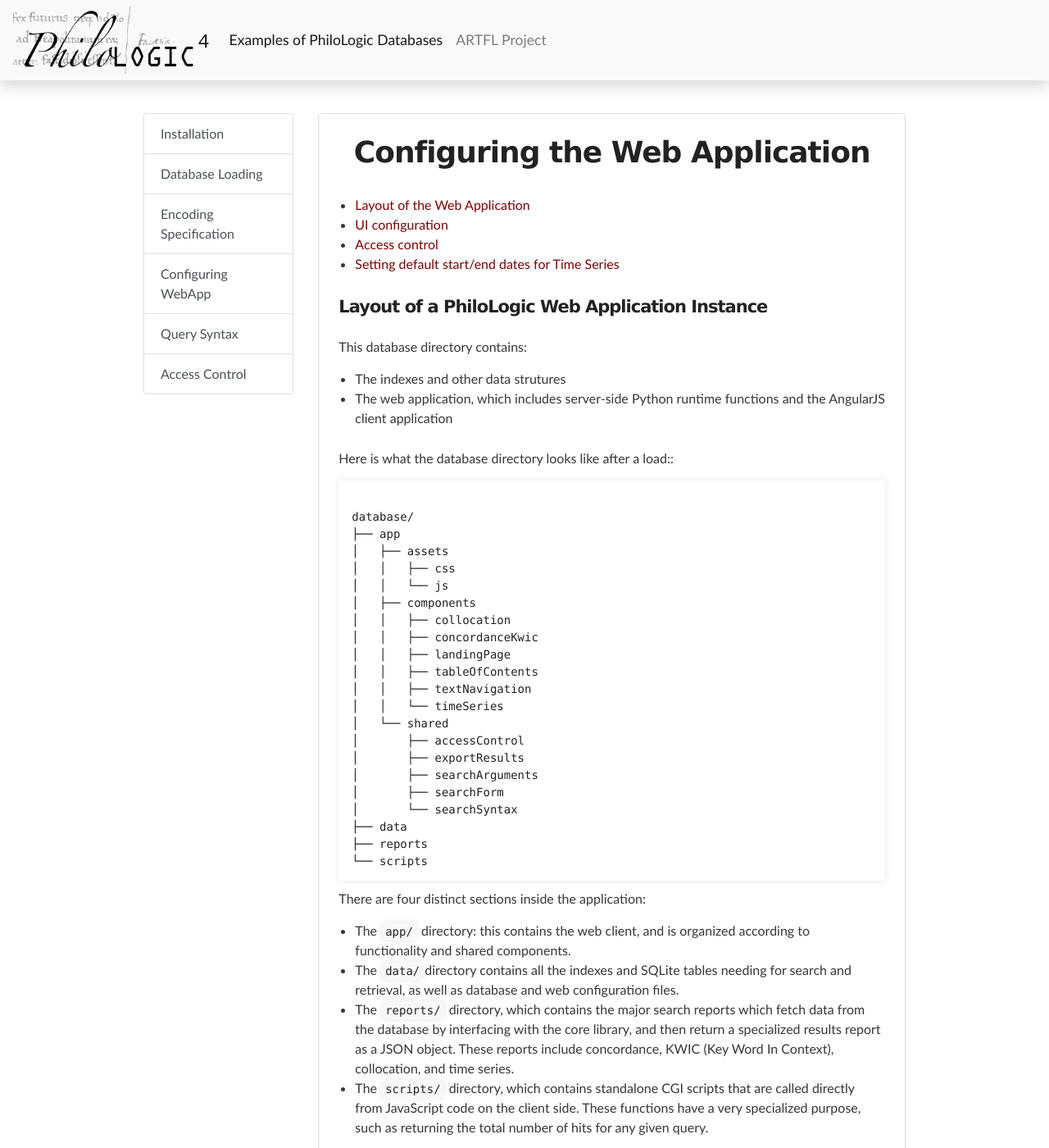
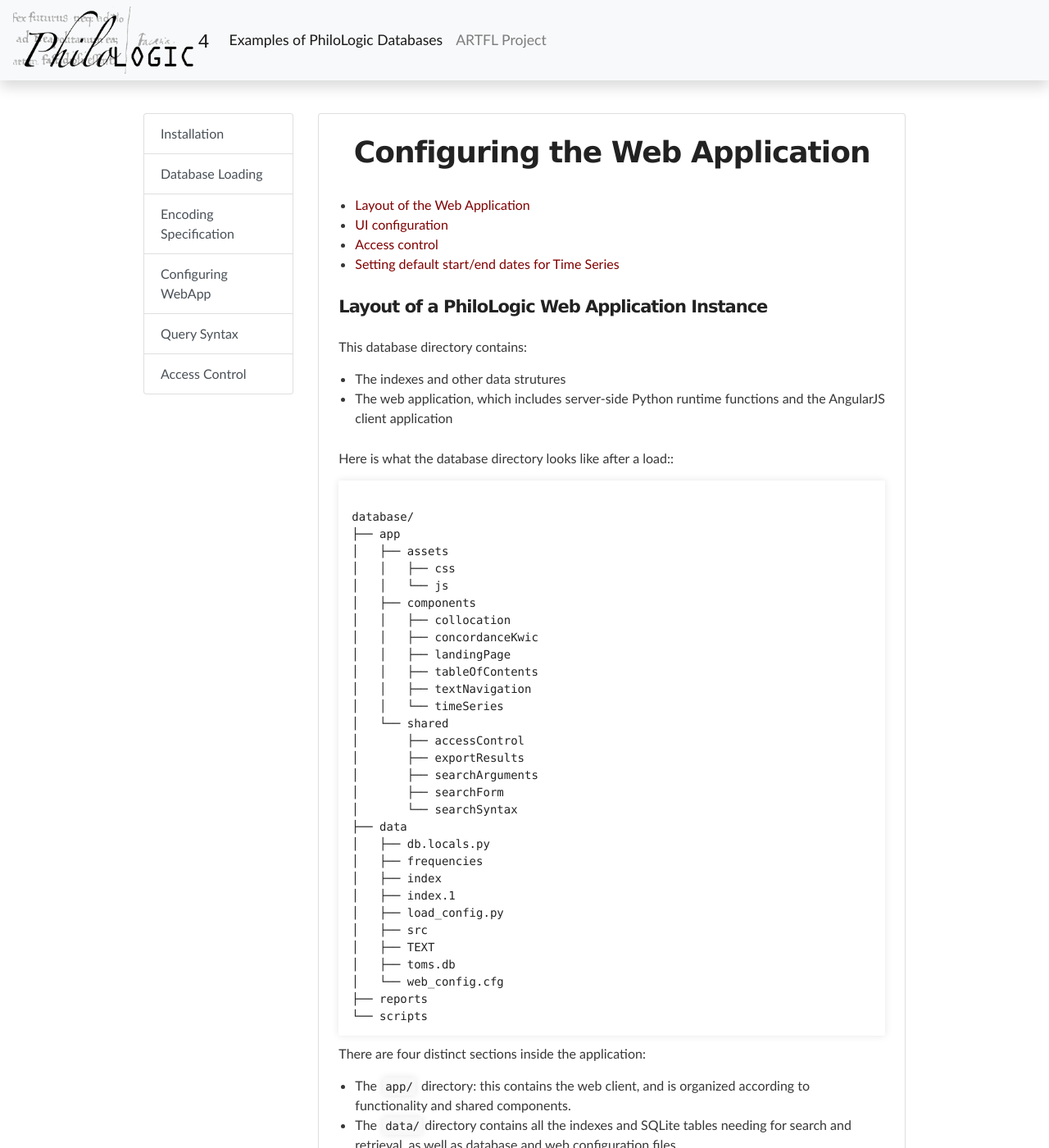
Before and after one commit to ARTFL-Project/PhiloLogic4, a Jekyll site: the page built from docs/configure_web_app.md, in a window 1280 px wide and 1400 px high. Shown: the whole window at 82% size. Built offline with Jekyll 4.4.1, drawn with Linux system fonts in a browser that asks for light colours; our own code applies the rules of GitHub Pages for plain Markdown files.

Commit message:
Update configure_web_app.md

```diff
--- a/docs/configure_web_app.md
+++ b/docs/configure_web_app.md
@@ -36,6 +36,15 @@ database/
 │       ├── searchForm
 │       └── searchSyntax
 ├── data
+│   ├── db.locals.py
+│   ├── frequencies
+│   ├── index
+│   ├── index.1
+│   ├── load_config.py
+│   ├── src
+│   ├── TEXT
+│   ├── toms.db
+│   └── web_config.cfg
 ├── reports
 └── scripts
 </code></pre>
```
